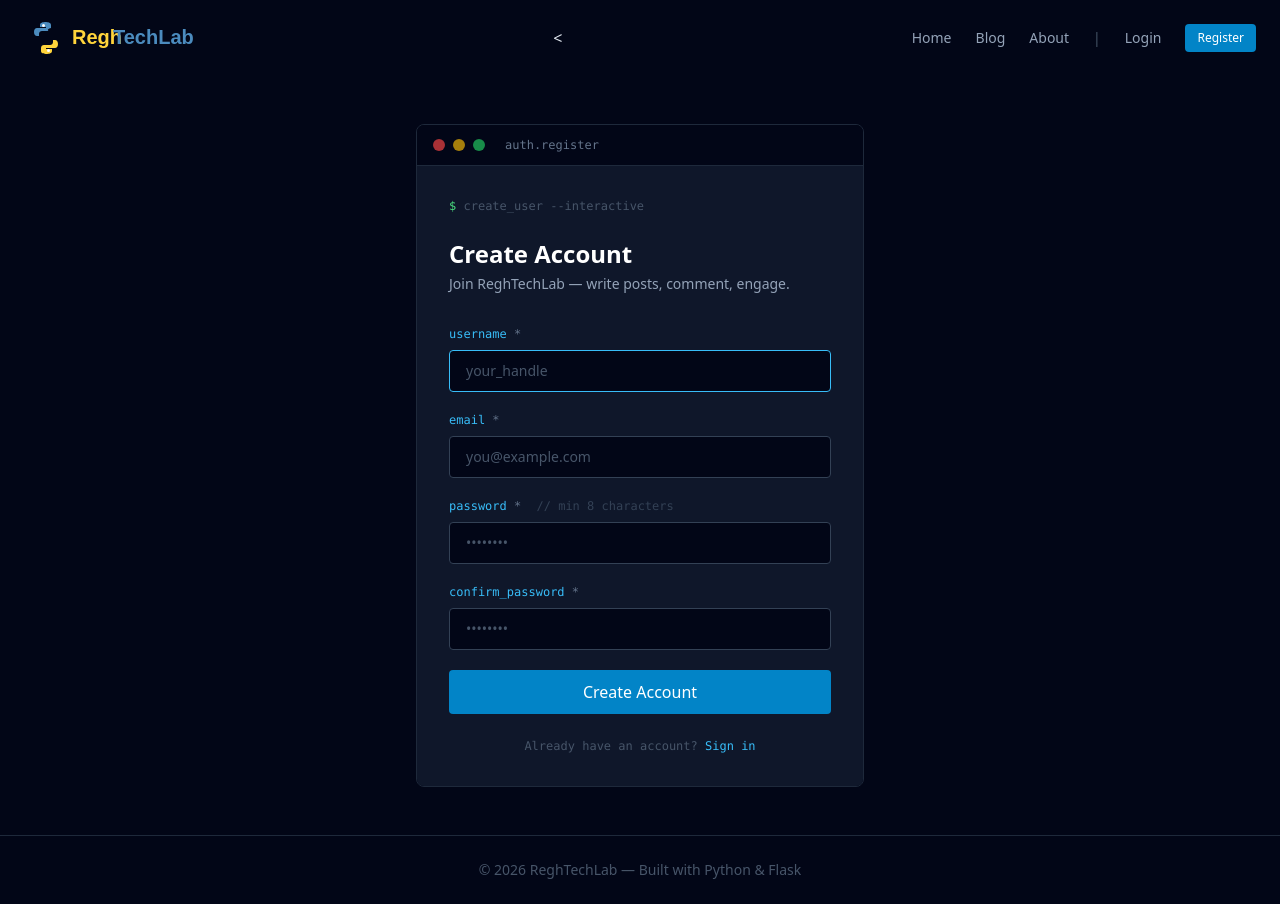
After one commit to iamregha/ReghTechLab-portfolio, a Flask app: page /register in a window 1280 px wide. The commit adds this page. Run offline with Flask 3, Linux system fonts and the light colour scheme; some libraries are stand-ins or nearby versions.

Commit message:
feat: add register, login, logout routes and templates

```diff
--- a/app.py
+++ b/app.py
@@ -135,6 +135,96 @@ def about():
     return "About page - coming soon!"
 
 
+# Auth Routes
+
+@app.route("/register", methods=["GET", "POST"])
+def register():
+    if current_user.is_authenticated:
+        return redirect(url_for("index"))
+
+    if request.method == "POST":
+        username = request.form.get("username", "").strip()
+        email    = request.form.get("email", "").strip().lower()
+        password = request.form.get("password", "")
+        confirm  = request.form.get("confirm_password", "")
+
+        # confirm no error anywhere before touching the database
+        error = None
+
+        if not all([username, email, password, confirm]):
+            error = "All fields are required."
+        elif len(username) < 3:
+            error = "Username must be atleast 3 characters."
+        elif password != confirm:
+            error = "Passsword do not match."
+        elif len(password) < 8:
+            error ="Password must be at least 8 characters."
+        elif db.session.execute(
+            db.select(User).filter_by(username=username)
+        ).scalar_one_or_none():
+            error = "Username already taken."
+        elif db.session.execute(
+            db.select(User).filter_by(email=email)
+        ).scalar_one_or_none():
+            error = "Email already registered."
+
+        if error:
+            flash(error, "error")
+        else:
+            # ── Create the user
+            user = User(username=username, email=email)
+            user.set_password(password)
+            db.session.add(user)
+            db.session.commit()
+
+            # ── Log them in immediately after registering
+            login_user(user)
+            flash(f"Welcome to ReghTechLab, {username}!", "success")
+            return redirect(url_for("index"))
+
+    return render_template("auth/register.html")
+
+@app.route("/login", methods=["GET", "POST"])
+def login():
+    if current_user.is_authenticated:
+        return redirect(url_for("index"))
+
+    if request.method == "POST":
+        identifier = request.form.get("identifier", "").strip()
+        password   = request.form.get("password", "")
+        remember   = bool(request.form.get("remember"))
+
+        # Allow login with either username OR email
+        user = db.session.execute(
+            db.select(User).filter_by(email=identifier)
+        ).scalar_one_or_none()
+
+        if not user:
+            user = db.session.execute(
+                db.select(User).filter_by(username=identifier)
+            ).scalar_one_or_none()
+
+        if user and user.check_password(password):
+            login_user(user, remember=remember)
+            flash(f"Welcome back, {user.username}!", "success")
+
+            # Redirect to the page they were trying to visit
+            # before being sent to login
+            next_page = request.args.get("next")
+            return redirect(next_page or url_for("index"))
+
+        flash("Invalid username or password.", "error")
+
+    return render_template("auth/login.html")
+
+
+@app.route("/logout")
+@login_required
+def logout():
+    logout_user()
+    flash("You have been logged out.", "info")
+    return redirect(url_for("index"))
+
 # Create all tables ONCE
 with app.app_context():
     db.create_all()
--- /dev/null
+++ b/templates/auth/register.html
@@ -0,0 +1,110 @@
+{% extends "base.html" %}
+{% block title %}Register — ReghTechLab{% endblock %}
+
+{% block content %}
+<div class="max-w-md mx-auto">
+
+  <!-- Terminal window header -->
+  <div class="border border-slate-800 rounded-lg overflow-hidden">
+    <div class="flex items-center gap-2 px-4 py-3
+                bg-slate-950 border-b border-slate-800">
+      <span class="w-3 h-3 rounded-full bg-red-500/70"></span>
+      <span class="w-3 h-3 rounded-full bg-yellow-500/70"></span>
+      <span class="w-3 h-3 rounded-full bg-green-500/70"></span>
+      <span class="ml-3 text-xs font-mono text-slate-500">
+        auth.register
+      </span>
+    </div>
+
+    <div class="p-8 bg-slate-900">
+      <p class="font-mono text-xs text-slate-600 mb-6">
+        <span class="text-green-400">$</span>
+        create_user --interactive
+      </p>
+
+      <h2 class="text-2xl font-bold text-white mb-1">
+        Create Account
+      </h2>
+      <p class="text-slate-400 text-sm mb-8">
+        Join ReghTechLab — write posts, comment, engage.
+      </p>
+
+      <form method="POST" action="{{ url_for('register') }}"
+            class="space-y-5">
+
+        <div>
+          <label class="block text-xs font-mono
+                        text-slate-500 mb-2">
+            <span class="text-sky-400">username</span> *
+          </label>
+          <input type="text" name="username" required
+                 autofocus minlength="3"
+                 placeholder="your_handle"
+                 class="w-full bg-slate-950 border border-slate-700
+                        rounded px-4 py-2.5 text-white text-sm
+                        focus:outline-none focus:border-sky-400
+                        transition placeholder-slate-600" />
+        </div>
+
+        <div>
+          <label class="block text-xs font-mono
+                        text-slate-500 mb-2">
+            <span class="text-sky-400">email</span> *
+          </label>
+          <input type="email" name="email" required
+                 placeholder="you@example.com"
+                 class="w-full bg-slate-950 border border-slate-700
+                        rounded px-4 py-2.5 text-white text-sm
+                        focus:outline-none focus:border-sky-400
+                        transition placeholder-slate-600" />
+        </div>
+
+        <div>
+          <label class="block text-xs font-mono
+                        text-slate-500 mb-2">
+            <span class="text-sky-400">password</span> *
+            <span class="text-slate-700 ml-2">
+              // min 8 characters
+            </span>
+          </label>
+          <input type="password" name="password" required
+                 minlength="8" placeholder="••••••••"
+                 class="w-full bg-slate-950 border border-slate-700
+                        rounded px-4 py-2.5 text-white text-sm
+                        focus:outline-none focus:border-sky-400
+                        transition placeholder-slate-600" />
+        </div>
+
+        <div>
+          <label class="block text-xs font-mono
+                        text-slate-500 mb-2">
+            <span class="text-sky-400">confirm_password</span> *
+          </label>
+          <input type="password" name="confirm_password" required
+                 placeholder="••••••••"
+                 class="w-full bg-slate-950 border border-slate-700
+                        rounded px-4 py-2.5 text-white text-sm
+                        focus:outline-none focus:border-sky-400
+                        transition placeholder-slate-600" />
+        </div>
+
+        <button type="submit"
+                class="w-full bg-sky-600 hover:bg-sky-500
+                       text-white font-medium py-2.5 rounded
+                       transition mt-2">
+          Create Account
+        </button>
+      </form>
+
+      <p class="text-center text-slate-600 text-xs
+                font-mono mt-6">
+        Already have an account?
+        <a href="{{ url_for('login') }}"
+           class="text-sky-400 hover:underline">
+          Sign in
+        </a>
+      </p>
+    </div>
+  </div>
+</div>
+{% endblock %}
--- a/templates/base.html
+++ b/templates/base.html
@@ -19,7 +19,7 @@
     <!-- Navigation -->
      <nav class="boder-b border-slate-800 px-6 py-4 flex justify-between items-center">
         <!-- logo -->
-        <a href="/">
+        <a href="/" aria-label="ReghTechLab logo">
             <svg width="180" height="44" viewBox="0 0 180 44"
                 fill="none" xmlns="http://www.w3.org/2000/svg">
 
@@ -48,12 +48,54 @@
                     fill="#4B8BBE">TechLab</text>
             </svg>
         </a>
-        <div class="flex gap-6 text-sm text-slate-400">
-            <a href="/" class="hover:text-white transition">Home</a>
-            <a href="/blog" class="hover:text-white transition">Blog</a>
-            <a href="/about" class="hover:text-white transition">About</a>
+        <<div class="flex items-center gap-6 text-sm text-slate-400">
+  <a href="/" class="hover:text-white transition">Home</a>
+  <a href="/blog" class="hover:text-white transition">Blog</a>
+  <a href="/about" class="hover:text-white transition">About</a>
+
+  {% if current_user.is_authenticated %}
+    <span class="text-slate-600">|</span>
+    <span class="text-sky-400 font-mono text-xs">
+      {{ current_user.username }}
+    </span>
+    <a href="{{ url_for('logout') }}"
+       class="hover:text-white transition">
+      Logout
+    </a>
+  {% else %}
+    <span class="text-slate-600">|</span>
+    <a href="{{ url_for('login') }}"
+       class="hover:text-white transition">
+      Login
+    </a>
+    <a href="{{ url_for('register') }}"
+       class="bg-sky-600 hover:bg-sky-500 text-white
+              px-3 py-1.5 rounded transition text-xs">
+      Register
+    </a>
+  {% endif %}
+</div>
+     </nav>
+
+     <!-- Flash messages — appear once, disappear on refresh -->
+{% with messages = get_flashed_messages(with_categories=true) %}
+  {% if messages %}
+    <div class="max-w-6xl mx-auto px-6 pt-6">
+      {% for category, message in messages %}
+        <div class="mb-3 px-4 py-3 rounded text-sm font-medium
+          {% if category == 'error' %}
+            bg-red-900/30 border border-red-500/30 text-red-400
+          {% elif category == 'success' %}
+            bg-green-900/30 border border-green-500/30 text-green-400
+          {% else %}
+            bg-sky-900/30 border border-sky-500/30 text-sky-400
+          {% endif %}">
+          {{ message }}
         </div>
-     </nav>
+      {% endfor %}
+    </div>
+  {% endif %}
+{% endwith %}
 
      <!-- Main content -->
       <main class="max-w-6xl mx-auto px-6 py-12">
```
Also changed, not shown: templates/auth/login.html (added, +90 -0 lines).
